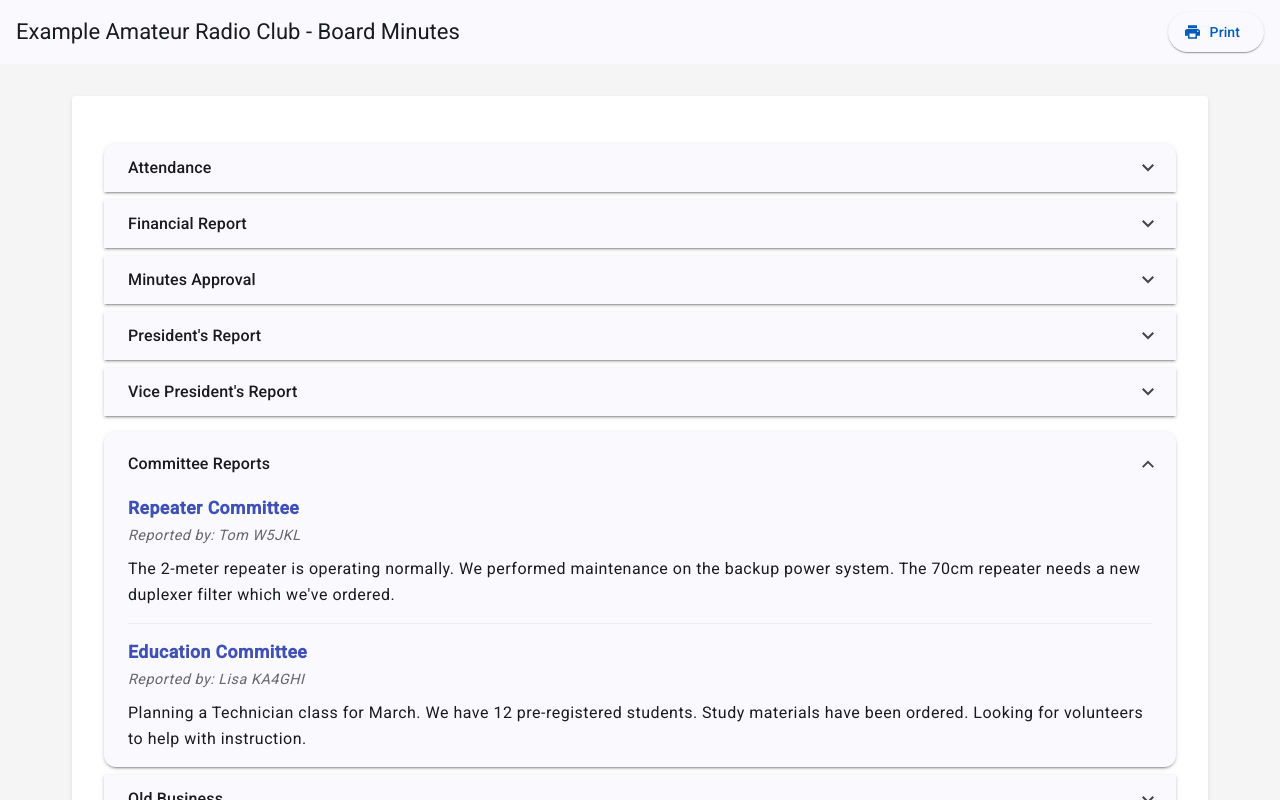
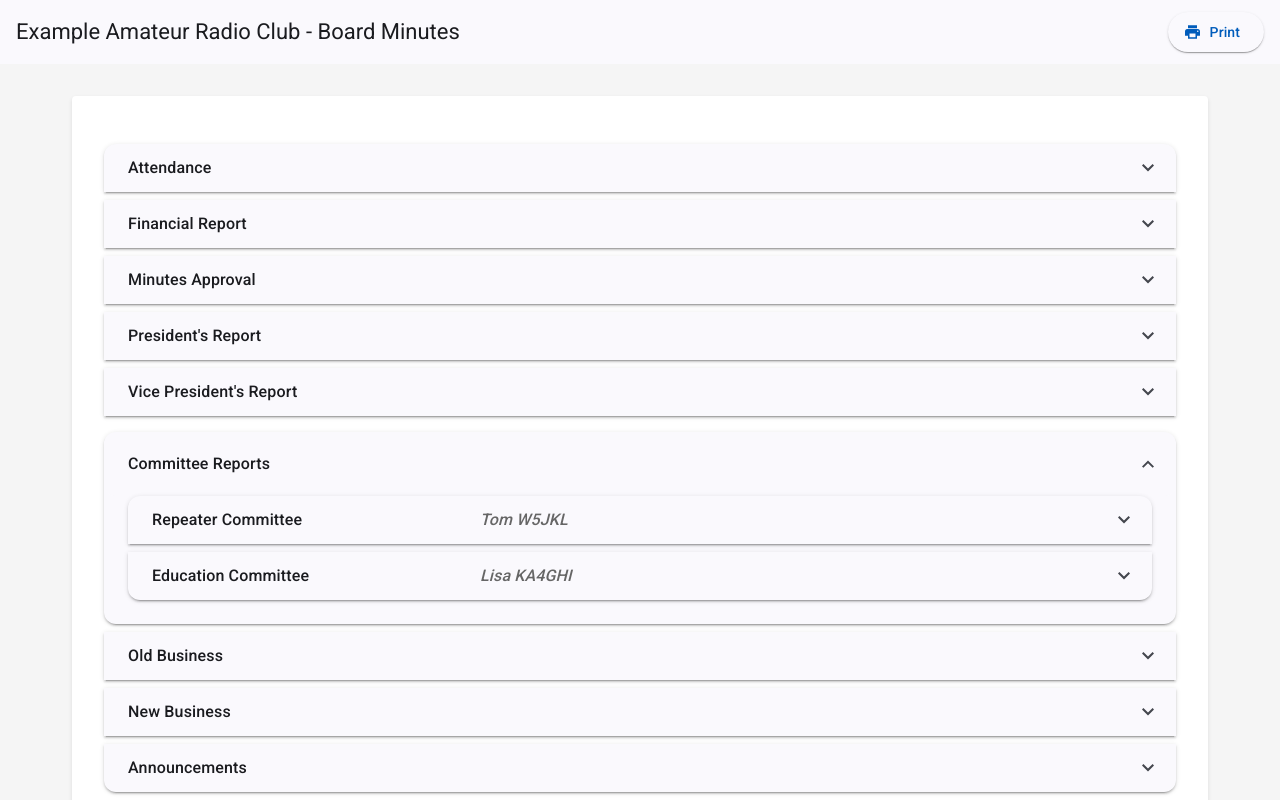
Before and after one commit to payne/club-minutes, an Angular app: page / in a window 1280 px wide. Both pictures are taken after a click on the button "Committee Reports". Shown: the top 800 px of the page. Built offline with nearby package versions, Linux system fonts and the light colour scheme.

Commit message:
claude made many commitee report instances.

```diff
--- a/src/app/components/committee-reports/committee-reports.css
+++ b/src/app/components/committee-reports/committee-reports.css
@@ -1,34 +1,14 @@
-.section-card {
-  margin-bottom: 1rem;
+.committee-accordion {
+  display: block;
 }
 
-.committee-list {
-  display: flex;
-  flex-direction: column;
-  gap: 1rem;
+.committee-accordion mat-expansion-panel {
+  margin-bottom: 0.5rem;
 }
 
-.committee-item {
-  padding-bottom: 1rem;
-  border-bottom: 1px solid #eee;
-}
-
-.committee-item:last-child {
-  border-bottom: none;
-  padding-bottom: 0;
-}
-
-.committee-name {
-  margin: 0 0 0.25rem 0;
-  font-size: 1.1rem;
-  color: #3f51b5;
-}
-
-.reported-by {
-  margin: 0 0 0.5rem 0;
-  font-size: 0.9rem;
+.committee-accordion mat-panel-description {
+  font-style: italic;
   color: #666;
-  font-style: italic;
 }
 
 .report-text {
@@ -37,27 +17,39 @@
 }
 
 @media print {
-  .section-card {
-    box-shadow: none;
-    border: 1px solid #ddd;
-    margin-bottom: 0.5rem;
+  .committee-accordion mat-expansion-panel {
+    box-shadow: none !important;
+    margin-bottom: 0.75rem;
     page-break-inside: avoid;
   }
 
-  .committee-list {
-    gap: 0.5rem;
+  .committee-accordion mat-expansion-panel-header {
+    padding: 0 !important;
+    min-height: auto !important;
   }
 
-  .committee-item {
-    padding-bottom: 0.5rem;
-  }
-
-  .committee-name {
+  .committee-accordion mat-panel-title {
+    font-weight: bold;
     font-size: 1rem;
   }
 
-  .reported-by {
+  .committee-accordion mat-panel-description {
     font-size: 0.85rem;
+  }
+
+  .committee-accordion .mat-expansion-panel-content {
+    display: block !important;
+    visibility: visible !important;
+    height: auto !important;
+  }
+
+  .committee-accordion .mat-expansion-panel-body {
+    padding: 0 !important;
+    padding-top: 0.5rem !important;
+  }
+
+  .committee-accordion .mat-expansion-indicator {
+    display: none !important;
   }
 
   .report-text {
--- a/src/app/components/committee-reports/committee-reports.html
+++ b/src/app/components/committee-reports/committee-reports.html
@@ -1,7 +1,13 @@
-<div class="committee-list">
-  <div *ngFor="let report of reports" class="committee-item">
-    <h4 class="committee-name">{{ report.committeeName }}</h4>
-    <p class="reported-by">Reported by: {{ report.reportedBy }}</p>
+<mat-accordion class="committee-accordion">
+  <mat-expansion-panel *ngFor="let report of reports">
+    <mat-expansion-panel-header>
+      <mat-panel-title>
+        {{ report.committeeName }}
+      </mat-panel-title>
+      <mat-panel-description>
+        {{ report.reportedBy }}
+      </mat-panel-description>
+    </mat-expansion-panel-header>
     <p class="report-text">{{ report.report }}</p>
-  </div>
-</div>
+  </mat-expansion-panel>
+</mat-accordion>
--- a/src/app/components/committee-reports/committee-reports.ts
+++ b/src/app/components/committee-reports/committee-reports.ts
@@ -1,11 +1,12 @@
 import { Component, Input } from '@angular/core';
 import { CommonModule } from '@angular/common';
 import { MatCardModule } from '@angular/material/card';
+import { MatExpansionModule } from '@angular/material/expansion';
 import { CommitteeReport } from '../../models/minutes.model';
 
 @Component({
   selector: 'app-committee-reports',
-  imports: [CommonModule, MatCardModule],
+  imports: [CommonModule, MatCardModule, MatExpansionModule],
   templateUrl: './committee-reports.html',
   styleUrl: './committee-reports.css',
 })
```
Also changed, not shown: 1 other file (tests, documents, lock files or other folders).
